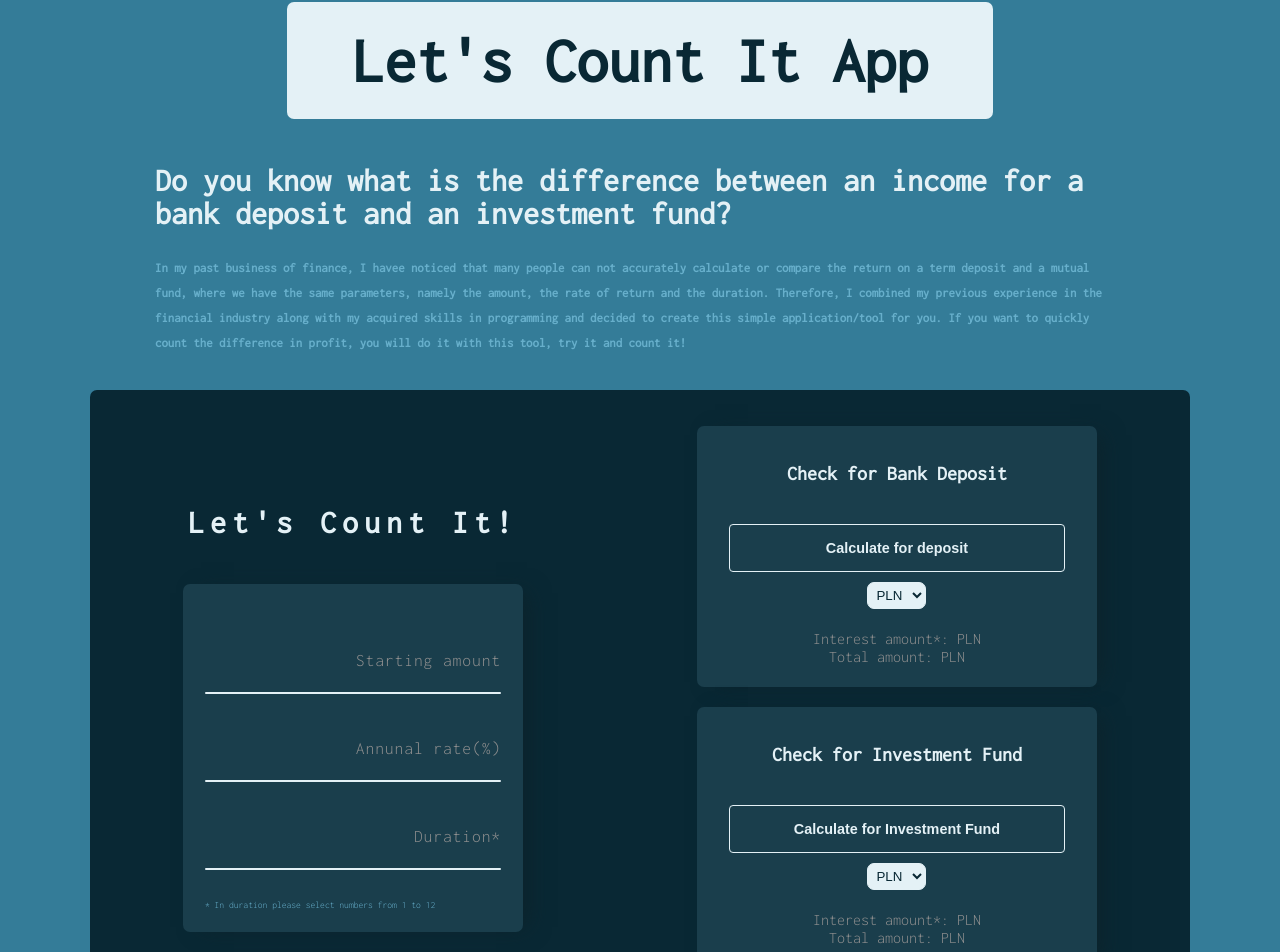
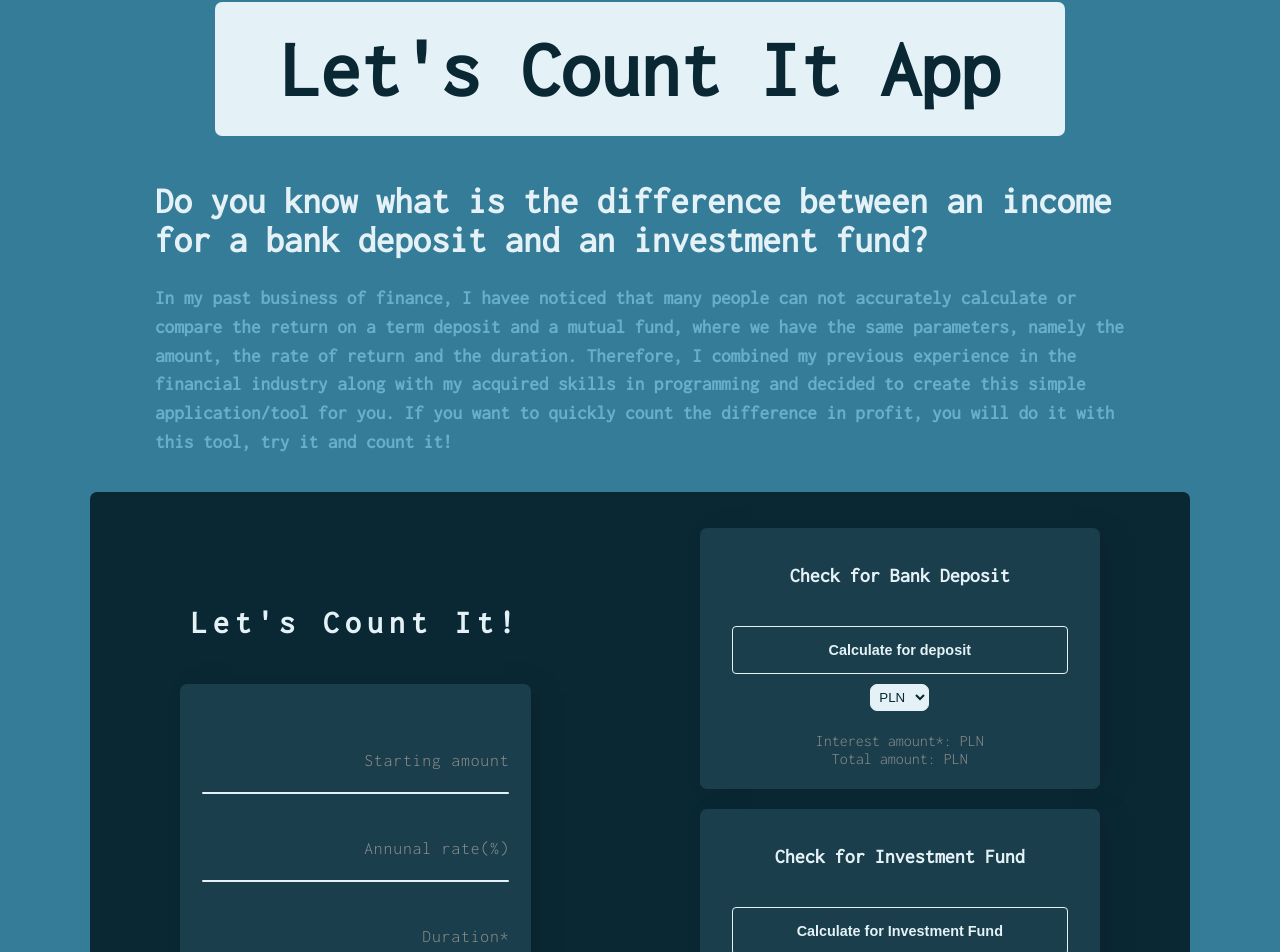
Before and after one commit to JerryWski/Counter_App_React_TS, a React (Vite) app: page / in a window 1280 px wide. Shown: the part 73-1025 px from the top of the page. Built offline with nearby package versions, Linux system fonts and the light colour scheme.

Commit message:
some fix for font size

```diff
--- a/src/components/CountInputsWrapper.module.css
+++ b/src/components/CountInputsWrapper.module.css
@@ -75,3 +75,9 @@
 .error_text__amount {
   color: var(--errorred);
 }
+
+@media (min-width: 900px) {
+  .duration_explain {
+    font-size: .8rem;
+  }
+}
--- a/src/components/Header.module.css
+++ b/src/components/Header.module.css
@@ -39,13 +39,17 @@
   }
   .header_text {
     width: auto;
-    font-size: 4rem;
+    font-size: 5rem;
     text-align: center;
     margin: 35px;
     background-color: var(--whitemilk);
     border-radius: 7px;
   }
   .subheader_text {
-    font-size: 2rem;
+    font-size: 2.3rem;
+  }
+  .text {
+    font-size: 1.2rem;
+    line-height: 1.8rem;
   }
 }
```
